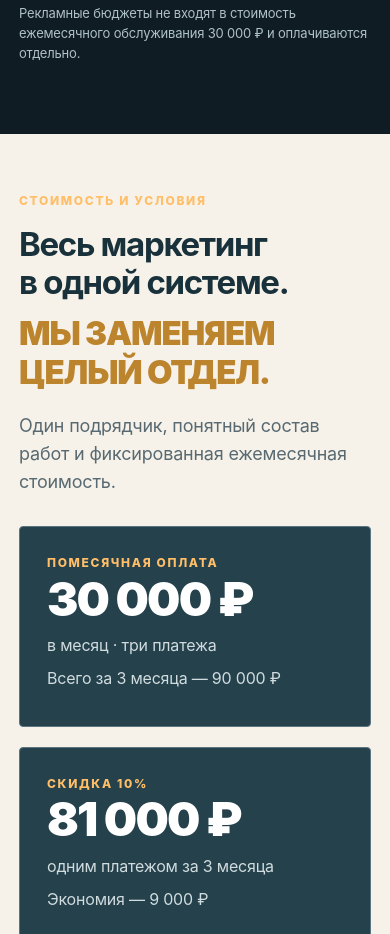
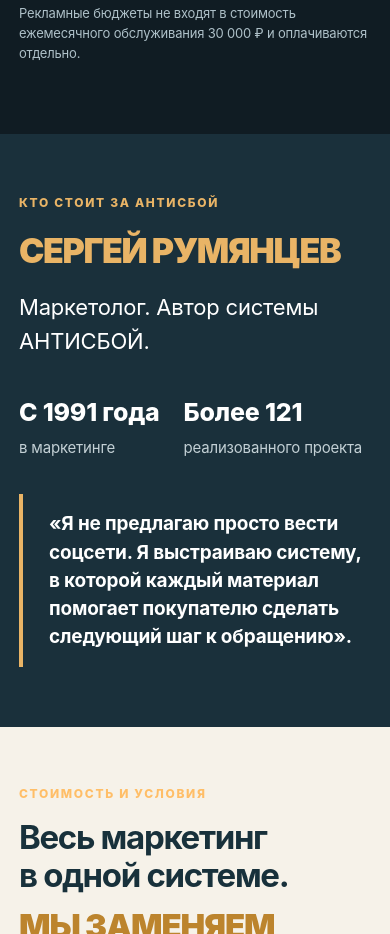
Before and after one commit to olroumiantseva-lab/antisboy-site, a plain HTML site: page index.html in a window 390 px wide. Shown: the part 7732-8666 px from the top of the page. Drawn offline with Linux system fonts and the light colour scheme.

Commit message:
Add personal author credibility section before pricing

```diff
--- a/index.html
+++ b/index.html
@@ -64,6 +64,7 @@
 /* Prevent orphaned short prepositions and improve headline line breaks */
 h1,h2,h3,.problem-statement,.hero-offer{text-wrap:balance}
 .process-headline-accent{color:#bd852d;font-weight:900;letter-spacing:-.035em;display:block}.channel-accent{color:#ffbe67;font-weight:900}.other-platforms{color:#d1e0e5;margin:24px 0 0;font-size:16px}.price-title-accent{display:block;color:#bc842d;font-weight:900;margin-top:12px;letter-spacing:-.035em}.plans .plan strong{display:block;color:#fff;font-size:clamp(45px,5vw,66px);font-weight:900;line-height:1.12;letter-spacing:-.04em}.offer h3,.offer li{color:#fff}.offer h3{font-weight:850;font-size:25px}.offer li{font-size:17px;font-weight:550;line-height:1.65}.price-closing{margin-top:32px;font-size:clamp(18px,2vw,24px);line-height:1.45}.price-closing strong{display:block;margin-top:15px;font-weight:850;max-width:1050px}@media(max-width:600px){.plans .plan strong{font-size:47px}.offer li{font-size:16px}}
+.author-section{background:#1a303b;color:#fff;padding:85px 0}.author-section .eyebrow{color:#e9b466}.author-layout{display:grid;grid-template-columns:1.1fr .9fr;gap:60px;align-items:center}.author-title{font-size:clamp(34px,4.5vw,58px);line-height:1.05;letter-spacing:-.04em;font-weight:900;color:#e9b466;margin:20px 0}.author-subtitle{font-size:22px;color:#fff}.author-facts{display:flex;gap:45px;flex-wrap:wrap;margin-top:35px}.author-facts div{display:flex;flex-direction:column;gap:4px}.author-facts strong{font-size:clamp(25px,3vw,36px);font-weight:850;color:#fff}.author-facts span{color:#c3d0d5;font-size:15px}.author-quote{border-left:4px solid #e9b466;padding:16px 0 16px 26px;margin:0;font-size:clamp(19px,2vw,25px);font-weight:650;line-height:1.48;color:#fff}@media(max-width:750px){.author-section{padding:60px 0}.author-layout{grid-template-columns:1fr;gap:35px}.author-facts{gap:24px}}
 </style></head><body>
 
 <header><div class="wrap top"><a class="brand" href="#top">АНТИСБОЙ</a><nav class="nav"><a href="#problems">Проблема</a><a href="#system">Система</a><a href="#process">Подход</a><a href="#channels">Каналы</a><a href="#price">Стоимость</a></nav><a href="#contact" class="btn">Обсудить проект</a></div></header>
@@ -73,6 +74,7 @@
 <section id="system"><div class="wrap"><div class="editorial-band"><img src="https://images.unsplash.com/photo-1600047509807-ba8f99d2cdde?auto=format&fit=crop&w=1400&q=82" loading="lazy" alt="Загородный дом с современной архитектурой"><div><span class="eyebrow">СТРОИТЕЛЬСТВО × СИСТЕМА ПРОДАЖ</span><p>Сначала появляется интерес.<br><strong>Потом — доверие.<br>ЗАТЕМ — ПРОДАЖА.</strong></p></div></div><div class="eyebrow">Как работает система</div><h2>Не просто сайт и посты.<br>Система АНТИСБОЙ, которая ведёт покупателя к вам.</h2><p class="sub">АНТИСБОЙ соединяет контент, посадочную страницу и обработку обращений в единую воронку продаж. Каждый её элемент помогает покупателю сделать следующий шаг — от первого интереса к дому до обращения к вашему менеджеру.</p><div class="grid4"><article class="tile"><span class="n">01</span><h3>Внимание</h3><p>Публикации о проектах, технологиях и строительстве.</p></article><article class="tile"><span class="n">02</span><h3>Выбор</h3><p>Лендинг с аргументами, вариантами комплектаций и ответами.</p></article><article class="tile"><span class="n">03</span><h3>Обращение</h3><p>Расчёт, уведомление и передача заявки менеджеру.</p></article><article class="tile"><span class="n">04</span><h3>Измерение</h3><p>Переходы, источники заявок и корректировка воронки.</p></article></div></div></section>
 <section class="light" id="process"><div class="wrap"><div class="eyebrow">АНТИСБОЙ изнутри</div><h2><span class="process-headline-accent">СИСТЕМА ПРОДАЖ ЗА 4 РАБОЧИХ ДНЯ</span></h2><p class="sub">Мы не начинаем с публикации постов. Сначала изучаем бизнес и покупателей, затем проектируем воронку и запускаем её базовую версию.</p><div class="steps"><article class="tile"><span class="n">ДЕНЬ 1</span><h3>Интервью и аудит</h3><p>Изучаем активности и путь клиента, фиксируем места потерь.</p><p><b>Результат:</b> карта потерь.</p></article><article class="tile"><span class="n">ДЕНЬ 2</span><h3>Мини-кастдев</h3><p>Проверяем гипотезы на коротких интервью или существующих диалогах.</p><p><b>Результат:</b> потребности и возражения.</p></article><article class="tile"><span class="n">ДЕНЬ 3</span><h3>Проектирование</h3><p>Создаём схему лендинга, форм, контента и аналитики.</p><p><b>Результат:</b> воронка.</p></article><article class="tile"><span class="n">ДЕНЬ 4</span><h3>Сборка и запуск</h3><p>Базовый лендинг, форма, уведомления и стартовый контент.</p><p><b>Результат:</b> базовая версия системы.</p></article></div><p class="mini">Отсчёт после оплаты и предоставления исходных материалов и доступов. Индивидуальные интеграции согласовываются отдельно.</p></div></section>
 <section id="channels"><div class="wrap"><div class="eyebrow">Стратегия каналов</div><h2>Три площадки. Три задачи. <span class="channel-accent">СИСТЕМА ПРОДАЖ АНТИСБОЙ.</span></h2><p class="sub">Не повторяем посты на всех площадках бездумно. Выбираем роль каждой площадки по аудитории компании и измеряем результат.</p><div class="grid3"><article class="tile channel"><h3>ВКонтакте</h3><span class="n">ПРИВЛЕЧЕНИЕ</span><p>Проекты, видео со строек, экспертный контент. Платную рекламу тестируем по отдельному согласованию.</p></article><article class="tile channel"><h3>Telegram</h3><span class="n">ДОВЕРИЕ</span><p>Комплектации, этапы строительства, ответы на вопросы и доказательства компетенций.</p></article><article class="tile channel"><h3>MAX</h3><span class="n">ДОПОЛНИТЕЛЬНЫЙ КОНТАКТ</span><p>Присутствие там, где удобно покупателю, и дополнительный способ обратиться к компании.</p></article></div><p class="other-platforms">По желанию заказчика размещаем контент и на других площадках. Список площадок и объём работ согласовываем отдельно.</p><div class="statement">Мы не гадаем, какая соцсеть лучше. Проверяем, какие площадки приводят потенциальных покупателей именно вашей компании, и направляем усилия туда, где есть результат.</div><p class="small">Рекламные бюджеты не входят в стоимость ежемесячного обслуживания 30 000 ₽ и оплачиваются отдельно.</p></div></section>
+<section class="author-section" id="author"><div class="wrap"><div class="eyebrow">Кто стоит за АНТИСБОЙ</div><div class="author-layout"><div><h2 class="author-title">СЕРГЕЙ РУМЯНЦЕВ</h2><p class="author-subtitle">Маркетолог. Автор системы АНТИСБОЙ.</p><div class="author-facts"><div><strong>С 1991 года</strong><span>в маркетинге</span></div><div><strong>Более 121</strong><span>реализованного проекта</span></div></div></div><blockquote class="author-quote">«Я не предлагаю просто вести соцсети. Я выстраиваю систему, в которой каждый материал помогает покупателю сделать следующий шаг к обращению».</blockquote></div></div></section>
 <section class="light" id="price"><div class="wrap"><div class="eyebrow">Стоимость и условия</div><h2>Весь маркетинг в одной системе.<br><span class="price-title-accent">МЫ ЗАМЕНЯЕМ ЦЕЛЫЙ ОТДЕЛ.</span></h2><p class="sub">Один подрядчик, понятный состав работ и фиксированная ежемесячная стоимость.</p><div class="plans"><div class="plan"><div class="eyebrow">Помесячная оплата</div><strong>30 000 ₽</strong><p>в месяц · три платежа</p><p>Всего за 3 месяца — 90 000 ₽</p></div><div class="plan"><div class="eyebrow">Скидка 10%</div><strong>81 000 ₽</strong><p>одним платежом за 3 месяца</p><p>Экономия — 9 000 ₽</p></div></div><div class="offer"><h3>Комплекс АНТИСБОЙ включает</h3><ul><li>Посадочный лендинг до 7 смысловых блоков</li><li>8–12 публикаций в месяц, адаптированных до 3 площадок</li><li>Два раунда правок на оригинальный материал</li><li>Маршрут обращения и уведомление менеджеру</li><li>Веб-аналитику и ежемесячный отчёт</li></ul><a class="btn" href="#contact">Обсудить проект →</a><p class="fine">Домен, хостинг, рекламные бюджеты и сторонние платные сервисы оплачиваются отдельно по тарифам поставщиков. Самостоятельная стоимость разработки лендинга — 40 000 ₽; порядок взаиморасчётов установлен договором-офертой.</p></div><p class="price-closing">Вы занимаетесь строительством домов.<br><strong>Мы выстраиваем маркетинг АНТИСБОЙ, который помогает покупателям дойти до вашего отдела продаж.</strong></p></div></section>
 <section id="contact"><div class="wrap"><div class="contact"><div class="eyebrow">Следующий шаг</div><h2>Обсудим ваш проект?</h2><p>Кратко разберём текущие активности и определим, с чего начать. Без обещаний гарантированного количества заявок.</p><a class="btn" href="https://t.me/Svroum" target="_blank" rel="noopener noreferrer">Написать в Telegram →</a><p class="small">Или на почту: <a href="mailto:svroumiantsev@gmail.com">svroumiantsev@gmail.com</a></p><p class="mini">Заявка отправляется через выбранный вами канал связи; форма сбора персональных данных на сайте не используется.</p></div></div></section>
 </main><footer><div class="wrap"><p>© 2026 ИП Румянцев Сергей Сергеевич · ИНН 402807838797 · ОГРНИП 325400000062800 · НПД, без НДС</p><p><a href="mailto:svroumiantsev@gmail.com">svroumiantsev@gmail.com</a><a href="tel:+79950572545">+7 995 057-25-45</a><a href="https://t.me/Svroum">Telegram</a></p><p><a href="/privacy/">Политика конфиденциальности</a> · <a href="/offer/">Договор-оферта с приложениями</a></p></div></footer><script>
```
